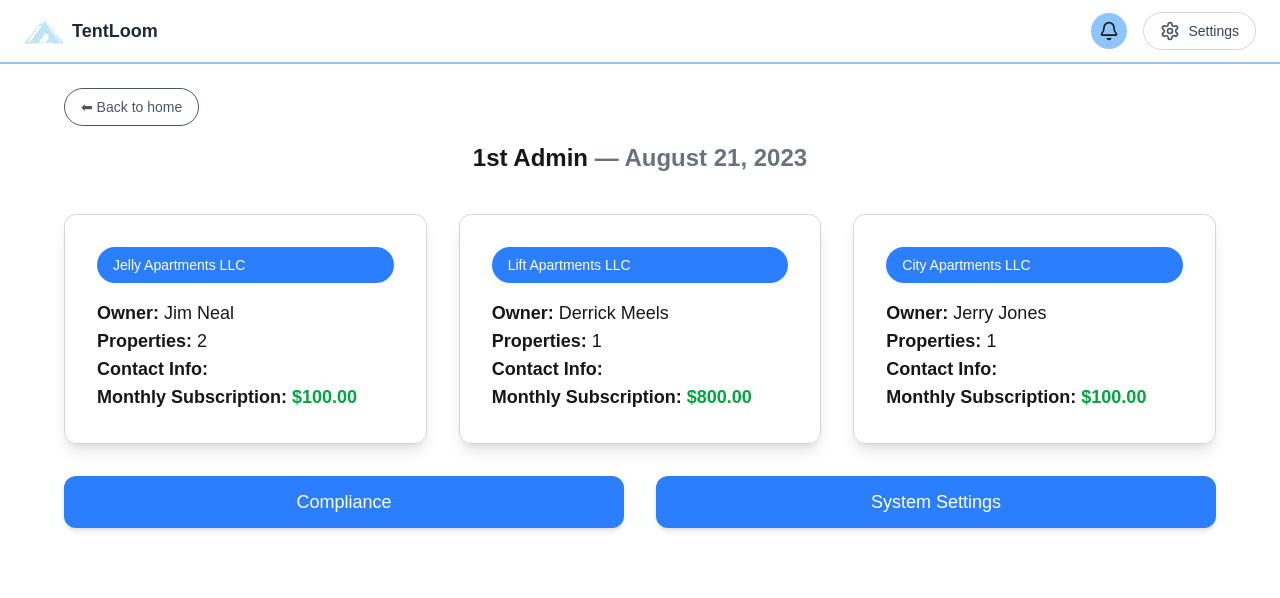
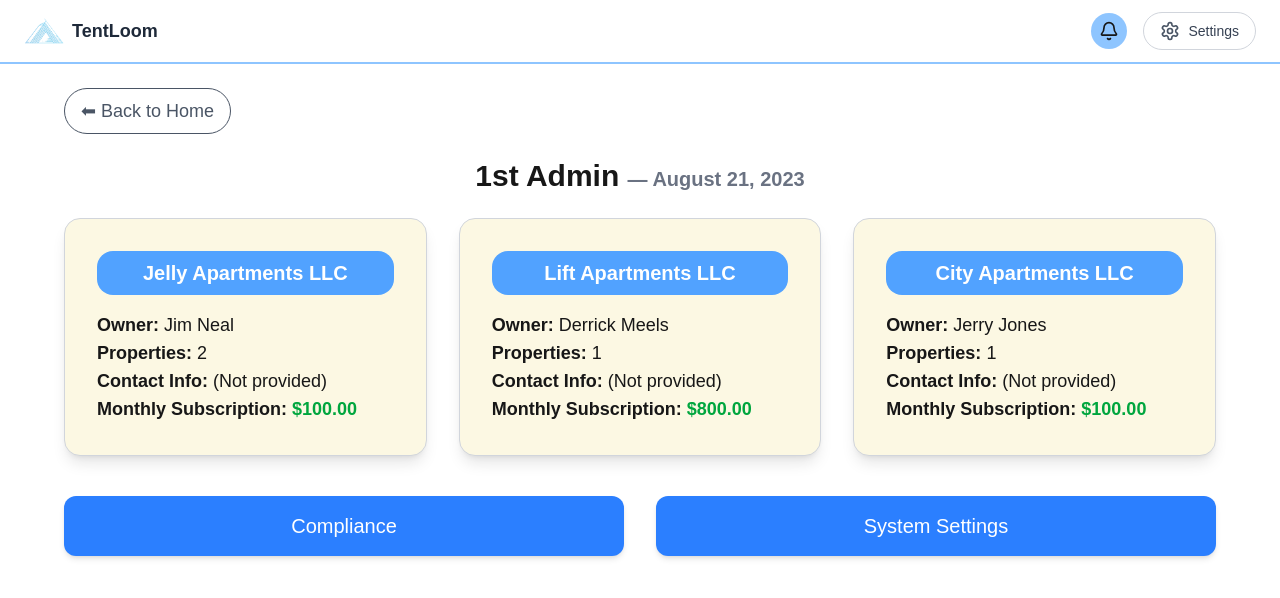
Before and after one commit to adnanfrd/Transaction-system, a Next.js app in the folder admin/: page /support/escalated-disputes in a window 1280 px wide. Shown: the top 598 px of the page. Built offline with nearby package versions, Linux system fonts and the light colour scheme.

Commit message:
some fixes

```diff
--- a/admin/src/components/AdminDashboard.tsx
+++ b/admin/src/components/AdminDashboard.tsx
@@ -34,9 +34,11 @@ const AdminDashboard: FC = () => {
         <h1 className="text-lg font-semibold text-gray-800">Super Admin</h1>
         <span className="text-gray-500">— {currentDate}</span>
         <div className="flex gap-2">
+        <Link href="/payment-overview">
           <button className="border cursor-pointer border-gray-300 text-gray-700 px-4 py-2 rounded-full text-sm hover:bg-gray-100">
-            <Link href="/payment-overview">Payment overview</Link>
+            Payment overview
           </button>
+          </Link>
           <button className="border border-gray-300 text-gray-700 px-4 py-2 rounded-full text-sm hover:bg-gray-100">
             <Link href="/chat">Chats</Link>
           </button>
--- a/admin/src/components/Navbar.tsx
+++ b/admin/src/components/Navbar.tsx
@@ -3,14 +3,17 @@
 import { FC } from 'react';
 import { Settings, Bell } from 'lucide-react';
 import Image from 'next/image';
+import Link from 'next/link';
 
 const Navbar: FC = () => {
   return (
     <nav className="bg-white shadow-md px-6 py-3 flex justify-between items-center w-full border-b-2 border-blue-300">
+      <Link href="/">
       <div className="flex items-center gap-2">
         <Image src="/logo.png" alt="Logo" width={40} height={40} />
         <span className="text-lg font-semibold text-gray-800">TentLoom</span>
       </div>
+      </Link>
 
       <div className="flex items-center gap-4">
         <button className="p-2 rounded-full bg-blue-300 hover:bg-blue-400">
--- a/admin/src/subComponents/FirstAdmin.tsx
+++ b/admin/src/subComponents/FirstAdmin.tsx
@@ -3,47 +3,51 @@ import Link from "next/link";
 const FirstAdmin = () => {
   return (
     <div className="min-h-screen bg-white flex flex-col items-center p-6">
-      <div className="w-full max-w-6xl mb-4 flex justify-between items-center">
+      <div className="w-full max-w-6xl mb-6 flex justify-between items-center">
         <Link
           href="/support"
-          className="flex items-center text-gray-600 border rounded-full px-4 py-2 text-sm hover:bg-gray-100"
+          className="flex items-center text-gray-600 border rounded-full px-4 py-2 text-lg hover:bg-gray-100"
         >
-          ⬅ Back to home
+          ⬅ Back to Home
         </Link>
       </div>
 
-      <h1 className="text-2xl font-semibold text-center mb-4">
-        1st Admin <span className="text-gray-500">— August 21, 2023</span>
+      <h1 className="text-3xl font-semibold text-center mb-6">
+        1st Admin <span className="text-gray-500 text-xl">— August 21, 2023</span>
       </h1>
 
-      <div className="grid grid-cols-1 sm:grid-cols-2 lg:grid-cols-3 gap-8 w-full max-w-6xl mt-6">
+      <div className="grid grid-cols-1 sm:grid-cols-2 lg:grid-cols-3 gap-8 w-full max-w-6xl">
         {[
           {
             name: "Jelly Apartments LLC",
             owner: "Jim Neal",
             properties: 2,
             subscription: "$100.00",
+            link: "/apartments/jelly",
           },
           {
             name: "Lift Apartments LLC",
             owner: "Derrick Meels",
             properties: 1,
             subscription: "$800.00",
+            link: "/apartments/lift",
           },
           {
             name: "City Apartments LLC",
             owner: "Jerry Jones",
             properties: 1,
             subscription: "$100.00",
+            link: "/apartments/city",
           },
         ].map((apt, index) => (
           <div
             key={index}
-            className="bg-cream p-8 rounded-xl shadow-lg border border-gray-300 min-h-[200px] flex flex-col justify-between"
+            className="bg-[#FCF8E3] p-8 rounded-2xl shadow-lg border border-gray-300 min-h-[220px] flex flex-col justify-between"
           >
-            <span className="bg-blue-500 text-white px-4 py-2 rounded-full text-sm font-medium">
+            <Link href={apt.link} className="bg-blue-400 text-center rounded-2xl text-white px-4 py-2 text-xl font-bold ">
               {apt.name}
-            </span>
+            </Link>
+
             <p className="text-lg mt-4">
               <strong>Owner:</strong> {apt.owner}
             </p>
@@ -51,7 +55,7 @@ const FirstAdmin = () => {
               <strong>Properties:</strong> {apt.properties}
             </p>
             <p className="text-lg">
-              <strong>Contact Info:</strong>
+              <strong>Contact Info:</strong> (Not provided)
             </p>
             <p className="text-lg">
               <strong>Monthly Subscription:</strong>{" "}
@@ -61,13 +65,15 @@ const FirstAdmin = () => {
         ))}
       </div>
 
-      <div className="grid grid-cols-1 sm:grid-cols-2 gap-8 w-full max-w-6xl mt-8">
-        <button className="w-full bg-blue-500 text-white px-6 py-3 rounded-xl text-lg shadow-md hover:bg-blue-600">
+      <div className="grid grid-cols-1 sm:grid-cols-2 gap-8 w-full max-w-6xl mt-10">
+        <button className="w-full bg-blue-500 text-white px-8 py-4 rounded-xl text-xl shadow-md hover:bg-blue-600 transition">
           Compliance
         </button>
-        <button className="w-full bg-blue-500 cursor-pointer text-white px-6 py-3 rounded-xl text-lg shadow-md hover:bg-blue-600">
-          <Link href='/support/escalated-disputes/permissions'>System Settings</Link>
-        </button>
+        <Link href="/support/escalated-disputes/permissions">
+          <button className="w-full bg-blue-500 text-white px-8 py-4 rounded-xl text-xl shadow-md hover:bg-blue-600 transition">
+            System Settings
+          </button>
+        </Link>
       </div>
     </div>
   );
```
